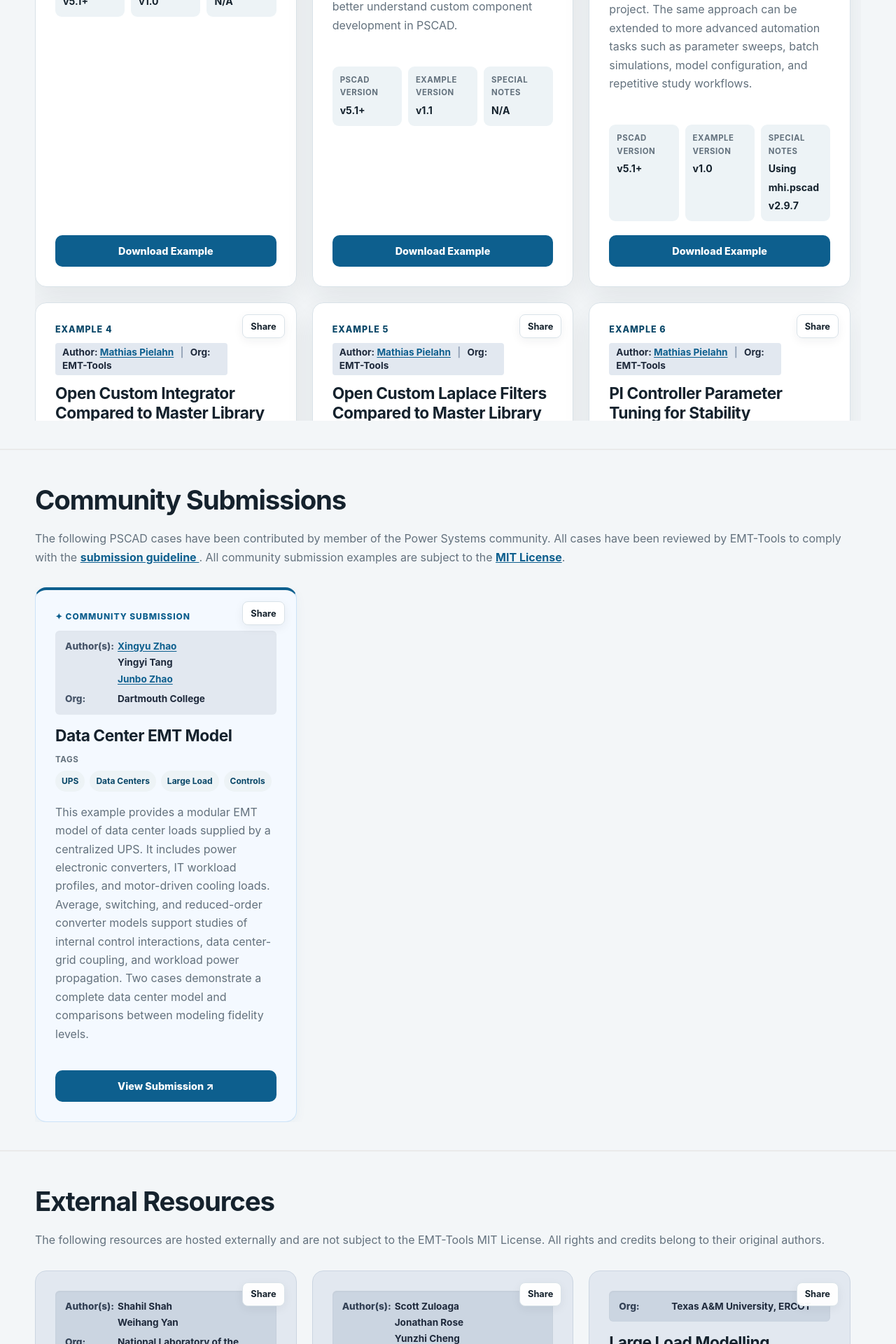
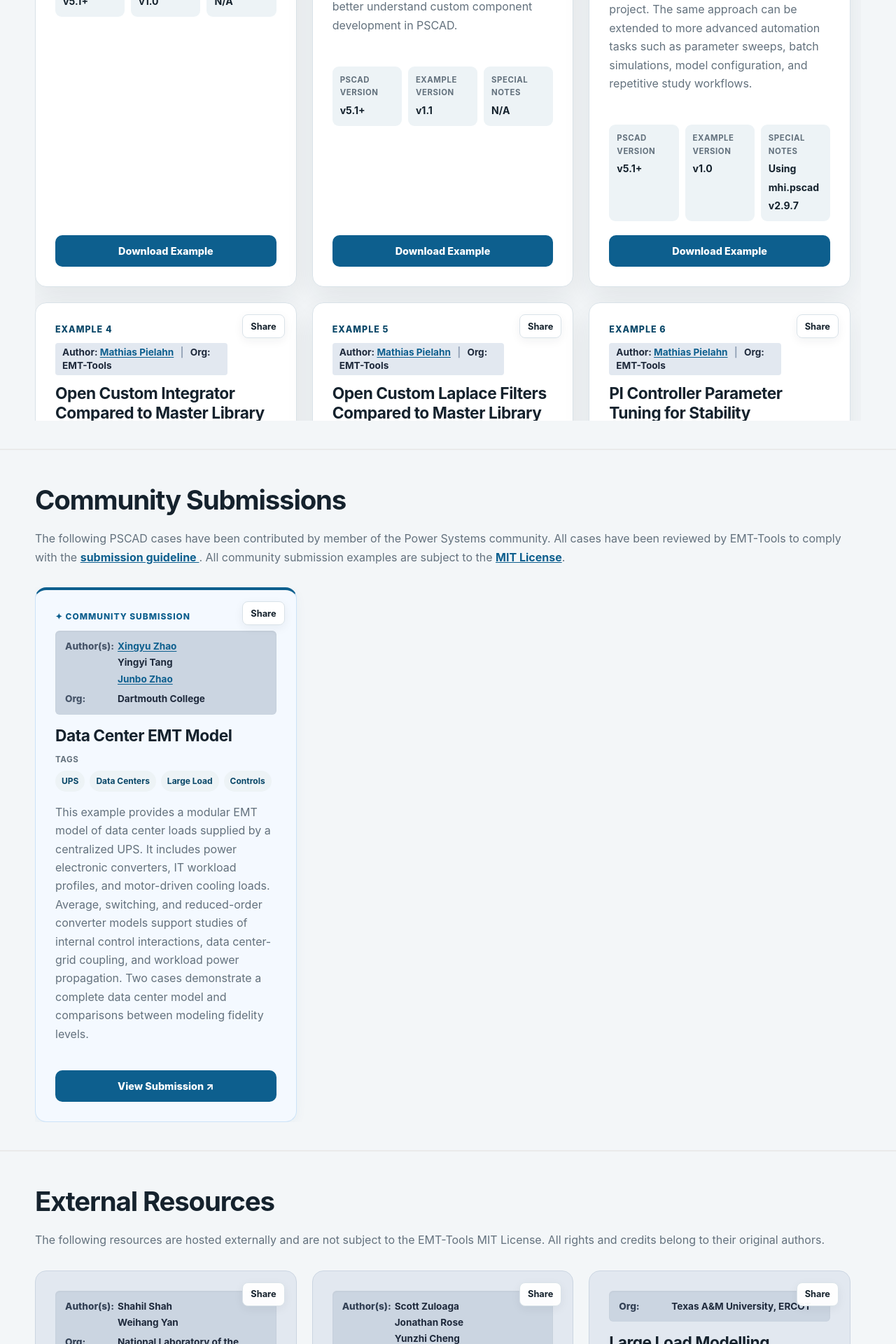
Before and after one commit to EMT-Tools/emt-tools.github.io, a Jekyll site: the page built from index.html, in a window 1280 px wide. Shown: the part 1791-3711 px from the top of the page at 70% size. Built offline with Jekyll 4.4.1, drawn with Linux system fonts in a browser that asks for light colours.

Commit message:
Update index.html

```diff
--- a/index.html
+++ b/index.html
@@ -146,7 +146,7 @@
                 ✦ Community Submission
               </div>
 
-              <div style="background-color: #e2e8f0; padding: 12px 14px; font-size: 0.85em; color: #1e293b; border-radius: 6px; margin-bottom: 16px; line-height: 1.5; box-shadow: inset 0 1px 3px rgba(0,0,0,0.02);">
+              <div style="background-color: #cbd5e1; padding: 12px 75px 12px 14px; font-size: 0.85em; color: #1e293b; border-radius: 6px; margin-bottom: 16px; line-height: 1.5; box-shadow: inset 0 1px 3px rgba(0,0,0,0.05);">
 
                 {% if resource.author %}
                 <div style="display: flex; margin-bottom: 8px;">
```
